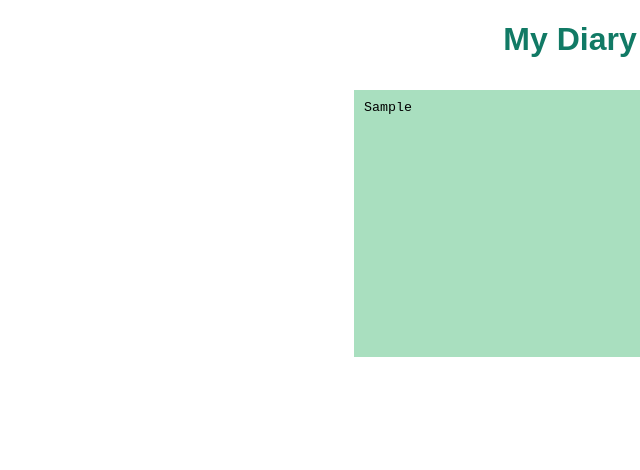
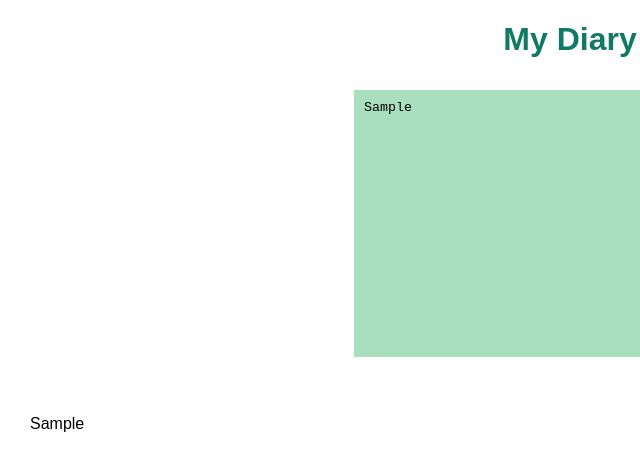
Before and after one commit to pchhina/diary, a plain HTML site: page index.html in a window 1280 px wide. Both pictures are taken after typing "Sample" into the empty fields and a click on the button "Submit". Shown: the full height of the page, 70-710 px from the left. Drawn offline with Linux system fonts and the light colour scheme.

Commit message:
entries are pushed to a section now

```diff
--- a/index.html
+++ b/index.html
@@ -13,6 +13,8 @@
             </br>
             <button type="submit" class="btn">Submit</button>
         </form>
+
+        <section id="entries"></section>
         <script src="index.js"></script>
     </body>
 </html>
--- a/index.js
+++ b/index.js
@@ -1,4 +1,16 @@
 let entryForm = document.getElementById("entry-form");
-entryForm.addEventListener("submit", function(event) {
+let entriesSection = document.getElementById("entries");
+let entryTextBox = document.getElementsByClassName("entry-textbox");
+
+entryForm.addEventListener("submit", addEntryToDOM);
+
+/* when submit button is clicked, stops the page from refreshing,
+ * creates a new div element and updates it's text with entry textbox,
+ * and finally appends the div to section */
+function addEntryToDOM(event) {
     event.preventDefault();
-})
+    let entryDiv = document.createElement("div");
+    entryDiv.classList.add("single-entry");
+    entryDiv.textContent = entryTextBox[0].value;
+    document.getElementById("entries").appendChild(entryDiv);
+}
```
